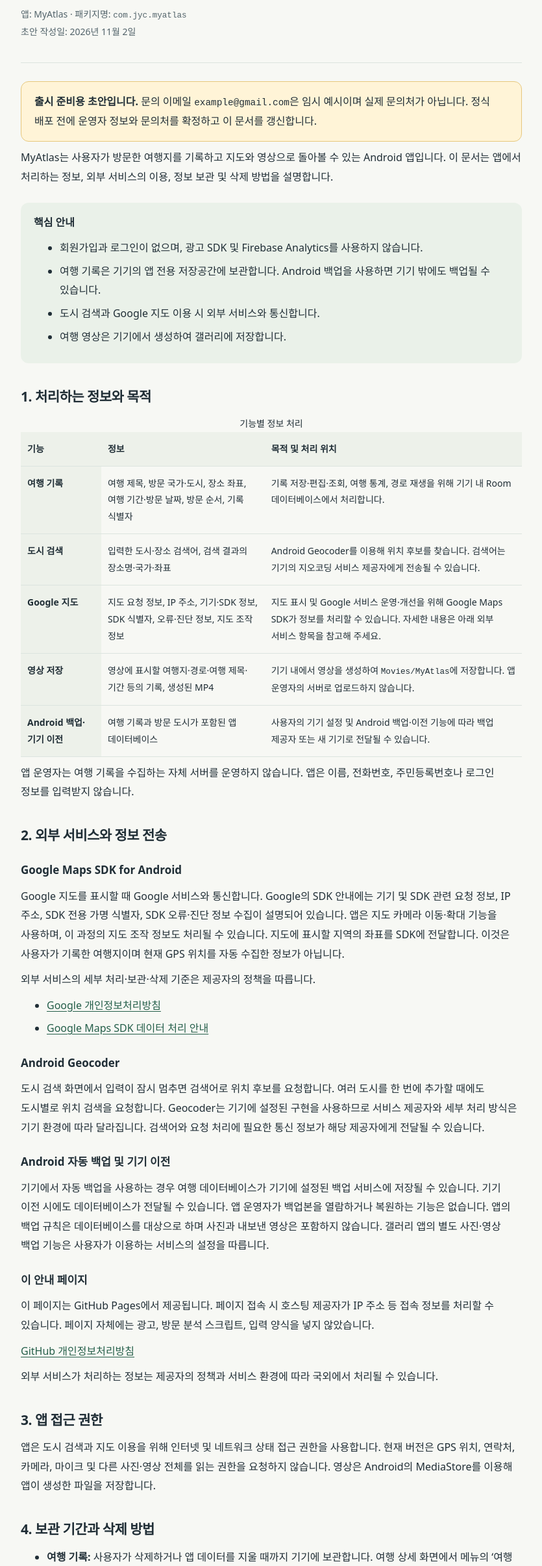
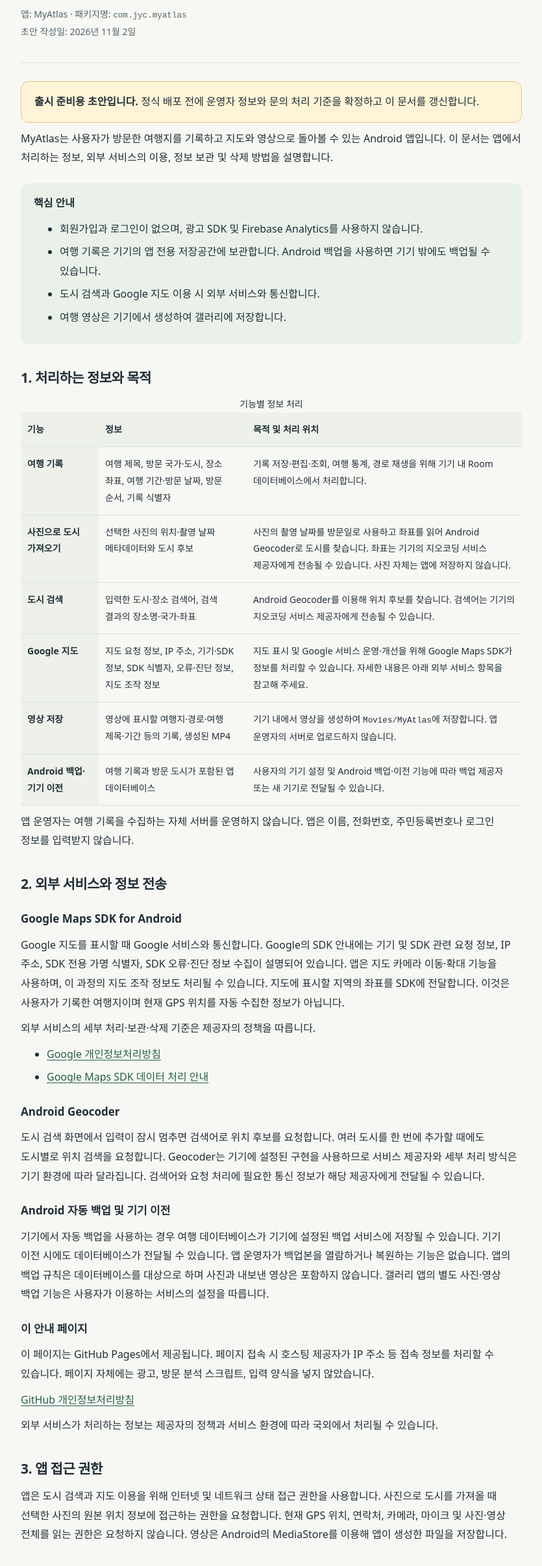
Before and after one commit to JiyoonChae/myatlas-privacy, a plain HTML site: page index.html in a window 1280 px wide. Shown: the part 140-2550 px from the top of the page at 65% size, without its empty margins (222-1057 px from the left). Drawn offline with Linux system fonts and the light colour scheme.

Commit message:
Update privacy contact and photo information

```diff
--- a/index.html
+++ b/index.html
@@ -40,11 +40,10 @@
     <p class="meta">앱: MyAtlas · 패키지명: <code>com.jyc.myatlas</code><br>초안 작성일: <time datetime="2026-11-02">2026년 11월 2일</time></p>
   </header>
 
-  <!-- RELEASE: 실제 운영자명·문의 이메일·문의 보관 기준을 확정한 후 초안 안내를 제거하고 시행일을 기재합니다. -->
+  <!-- RELEASE: 실제 운영자명·문의 보관 기준을 확정한 후 초안 안내를 제거하고 시행일을 기재합니다. -->
   <aside class="notice" aria-label="초안 안내">
     <strong>출시 준비용 초안입니다.</strong>
-    문의 이메일 <code>example@gmail.com</code>은 임시 예시이며 실제 문의처가 아닙니다.
-    정식 배포 전에 운영자 정보와 문의처를 확정하고 이 문서를 갱신합니다.
+    정식 배포 전에 운영자 정보와 문의 처리 기준을 확정하고 이 문서를 갱신합니다.
   </aside>
 
   <p>MyAtlas는 사용자가 방문한 여행지를 기록하고 지도와 영상으로 돌아볼 수 있는 Android 앱입니다.
@@ -68,6 +67,7 @@
         <thead><tr><th scope="col">기능</th><th scope="col">정보</th><th scope="col">목적 및 처리 위치</th></tr></thead>
         <tbody>
           <tr><th scope="row">여행 기록</th><td>여행 제목, 방문 국가·도시, 장소 좌표, 여행 기간·방문 날짜, 방문 순서, 기록 식별자</td><td>기록 저장·편집·조회, 여행 통계, 경로 재생을 위해 기기 내 Room 데이터베이스에서 처리합니다.</td></tr>
+          <tr><th scope="row">사진으로 도시 가져오기</th><td>선택한 사진의 위치·촬영 날짜 메타데이터와 도시 후보</td><td>사진의 촬영 날짜를 방문일로 사용하고 좌표를 읽어 Android Geocoder로 도시를 찾습니다. 좌표는 기기의 지오코딩 서비스 제공자에게 전송될 수 있습니다. 사진 자체는 앱에 저장하지 않습니다.</td></tr>
           <tr><th scope="row">도시 검색</th><td>입력한 도시·장소 검색어, 검색 결과의 장소명·국가·좌표</td><td>Android Geocoder를 이용해 위치 후보를 찾습니다. 검색어는 기기의 지오코딩 서비스 제공자에게 전송될 수 있습니다.</td></tr>
           <tr><th scope="row">Google 지도</th><td>지도 요청 정보, IP 주소, 기기·SDK 정보, SDK 식별자, 오류·진단 정보, 지도 조작 정보</td><td>지도 표시 및 Google 서비스 운영·개선을 위해 Google Maps SDK가 정보를 처리할 수 있습니다. 자세한 내용은 아래 외부 서비스 항목을 참고해 주세요.</td></tr>
           <tr><th scope="row">영상 저장</th><td>영상에 표시할 여행지·경로·여행 제목·기간 등의 기록, 생성된 MP4</td><td>기기 내에서 영상을 생성하여 <code>Movies/MyAtlas</code>에 저장합니다. 앱 운영자의 서버로 업로드하지 않습니다.</td></tr>
@@ -112,7 +112,7 @@
   <section aria-labelledby="permissions">
     <h2 id="permissions">3. 앱 접근 권한</h2>
     <p>앱은 도시 검색과 지도 이용을 위해 인터넷 및 네트워크 상태 접근 권한을 사용합니다.
-      현재 버전은 GPS 위치, 연락처, 카메라, 마이크 및 다른 사진·영상 전체를 읽는 권한을 요청하지 않습니다.
+      사진으로 도시를 가져올 때 선택한 사진의 원본 위치 정보에 접근하는 권한을 요청합니다. 현재 GPS 위치, 연락처, 카메라, 마이크 및 사진·영상 전체를 읽는 권한은 요청하지 않습니다.
       영상은 Android의 MediaStore를 이용해 앱이 생성한 파일을 저장합니다.</p>
   </section>
 
@@ -146,14 +146,14 @@
     <h2 id="contact">6. 개인정보 문의</h2>
     <p>앱: <strong>MyAtlas</strong><br>
       운영자명: 정식 배포 전 확정 예정<br>
-      문의 이메일: <code>example@gmail.com</code> <strong>(임시 예시 · 문의 수신 불가)</strong></p>
-    <p>현재는 연락처를 확정하기 전의 초안입니다. 실제 문의 채널을 개설할 때 문의 대응 과정에서 처리할 정보와 보관 기준도 함께 안내합니다.</p>
+      문의 이메일: <code>oliviachae23@gmail.com</code></p>
+    <p>문의 대응 과정에서 처리할 정보와 보관 기준은 정식 배포 전에 안내합니다.</p>
   </section>
 
   <section aria-labelledby="changes">
     <h2 id="changes">7. 방침 변경</h2>
     <p>기능, 외부 서비스 또는 정보 처리 방식이 바뀌면 이 페이지를 갱신합니다.
-      정식 시행일과 실제 문의처는 출시 전에 확정합니다.</p>
+      정식 시행일은 출시 전에 확정합니다.</p>
   </section>
 
   <footer>MyAtlas · 개인정보처리방침 · 출시 준비용 초안</footer>
```
